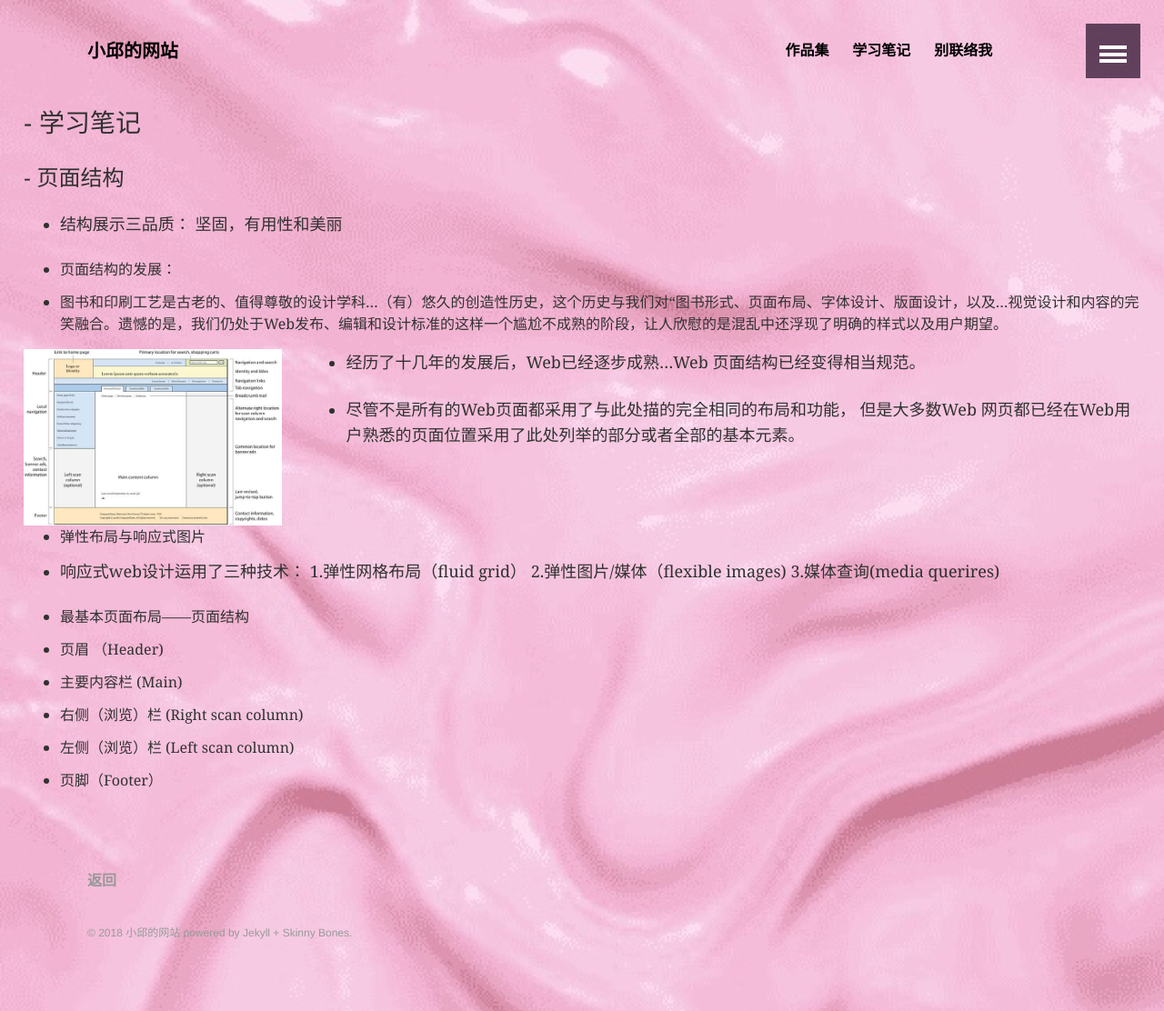
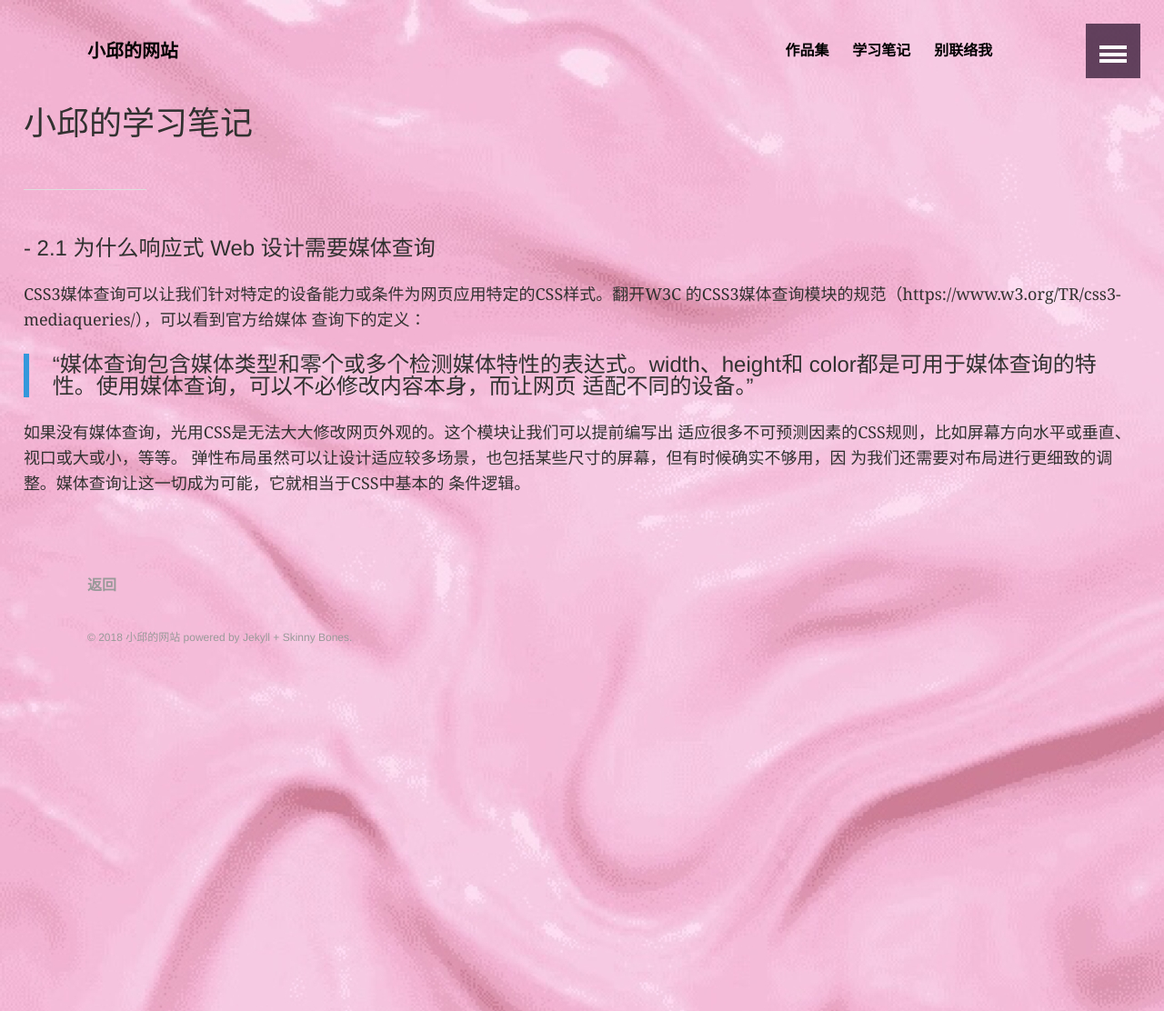
Before and after one commit to qiuqiuge/qiuqiuge.github.io, a Jekyll site: the page built from study/index.md, in a window 1280 px wide. Shown: the whole page at 91% size. Built offline with Jekyll 4.4.1, drawn with Linux system fonts in a browser that asks for light colours.

Commit message:
学习笔记

```diff
--- a/study/index.md
+++ b/study/index.md
@@ -4,36 +4,12 @@ title:  "study"
 categories: study
 ---
 
-###  - 学习笔记
+# 小邱的学习笔记
 
+---
+#### - 2.1 为什么响应式 Web 设计需要媒体查询
+CSS3媒体查询可以让我们针对特定的设备能力或条件为网页应用特定的CSS样式。翻开W3C  的CSS3媒体查询模块的规范（https://www.w3.org/TR/css3-mediaqueries/），可以看到官方给媒体  查询下的定义：
 
-####  - 页面结构
- - 结构展示三品质：
- 坚固，有用性和美丽
+>  “媒体查询包含媒体类型和零个或多个检测媒体特性的表达式。width、height和  color都是可用于媒体查询的特性。使用媒体查询，可以不必修改内容本身，而让网页  适配不同的设备。”
 
-
- - 页面结构的发展：
- - 图书和印刷工艺是古老的、值得尊敬的设计学科…（有）悠久的创造性历史，这个历史与我们对“图书形式、页面布局、字体设计、版面设计，以及…视觉设计和内容的完笑融合。遗憾的是，我们仍处于Web发布、编辑和设计标准的这样一个尴尬不成熟的阶段，让人欣慰的是混乱中还浮现了明确的样式以及用户期望。
-<div class="row">
-<div class="col-md-3"><!-- left -->
-<img src="/images/yemian_tu.jpg" alt="SDG 2017 Report Goal 1" style="width: 100%" type="image/svg+xml">
-</div>
-<div class="col-md-9" markdown="1" ><!-- right -->
- - 经历了十几年的发展后，Web已经逐步成熟…Web 页面结构已经变得相当规范。
-
-
- - 尽管不是所有的Web页面都采用了与此处描的完全相同的布局和功能， 但是大多数Web 网页都已经在Web用户熟悉的页面位置采用了此处列举的部分或者全部的基本元素。
- </div>
- </div>
- - 弹性布局与响应式图片
- - 响应式web设计运用了三种技术：
- 1.弹性网格布局（fluid grid）
- 2.弹性图片/媒体（flexible images)
- 3.媒体查询(media querires)
-
- - 最基本页面布局——页面结构
- - 页眉  （Header)
- - 主要内容栏  (Main)
- - 右侧（浏览）栏 (Right scan column)
- - 左侧（浏览）栏 (Left scan column)
- - 页脚（Footer）
+如果没有媒体查询，光用CSS是无法大大修改网页外观的。这个模块让我们可以提前编写出  适应很多不可预测因素的CSS规则，比如屏幕方向水平或垂直、视口或大或小，等等。  弹性布局虽然可以让设计适应较多场景，也包括某些尺寸的屏幕，但有时候确实不够用，因  为我们还需要对布局进行更细致的调整。媒体查询让这一切成为可能，它就相当于CSS中基本的  条件逻辑。
```
